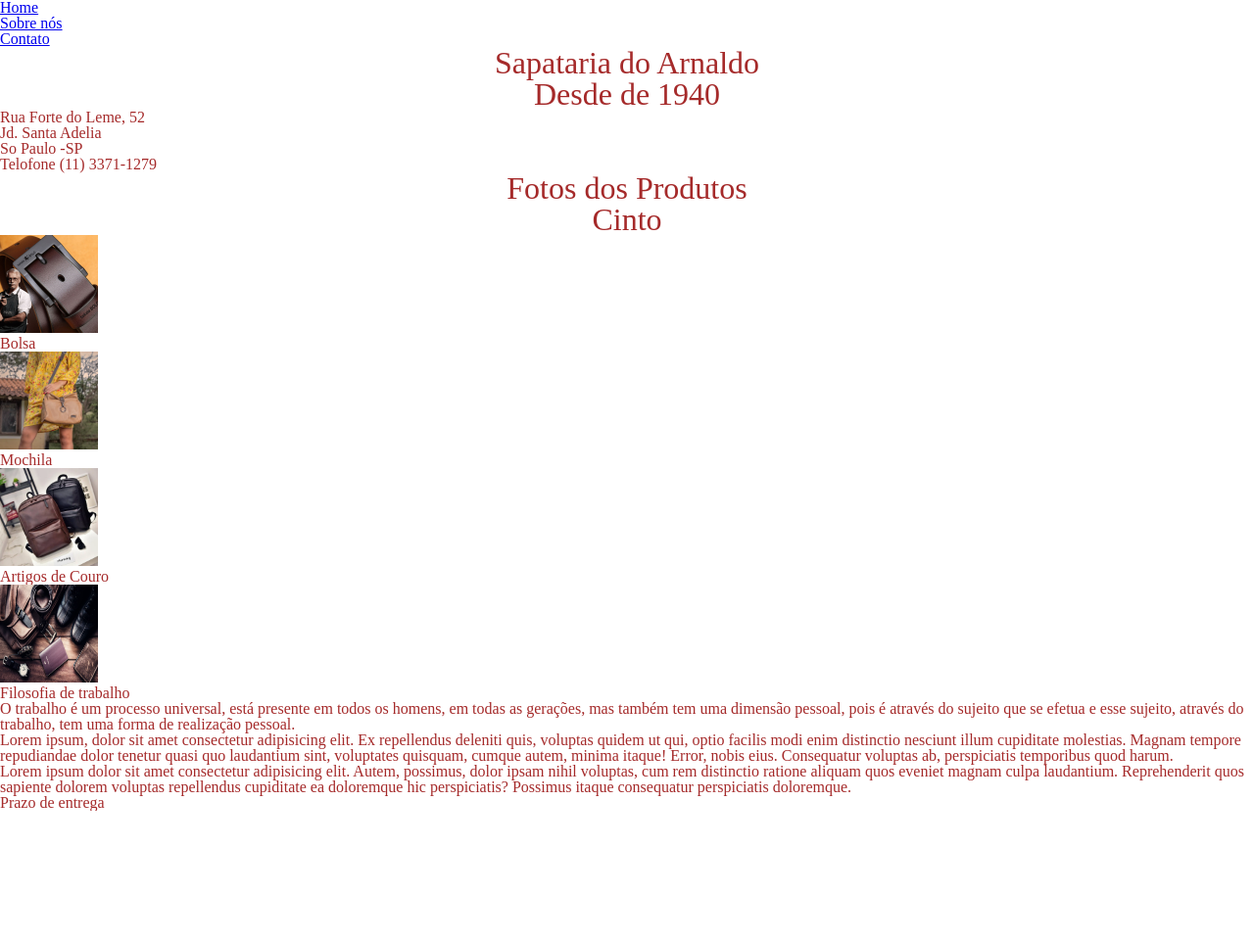
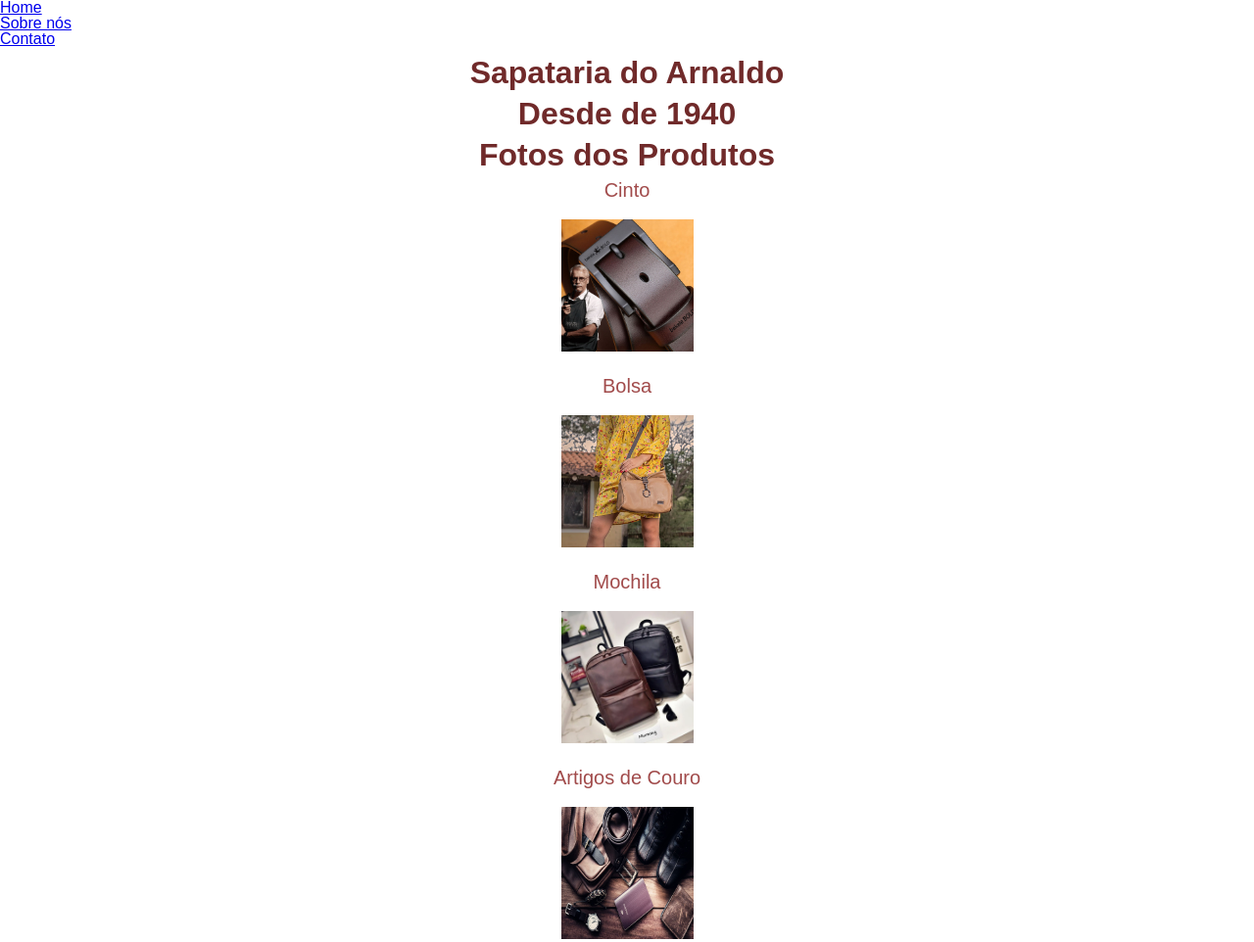
Before and after one commit to rafael-evann/Sapataria, a plain HTML site: page index.html in a window 1280 px wide. Shown: the top 962 px of the page at 98% size. Before the commit the page ends 828 px from the top, so only its background shows below. Drawn offline with Linux system fonts and the light colour scheme; a web font is replaced by a local one.

Commit message:
adicionando CSS

```diff
--- a/index.html
+++ b/index.html
@@ -19,28 +19,29 @@
       <h1 class="titulo">Sapataria do Arnaldo</h1>
       <h2 class="subtitulo" >Desde de 1940</h2>
     </header>
-    <address>
-      <p>Rua Forte do Leme, 52</p>
-      <p>Jd. Santa Adelia</p>
-      <p>So Paulo -SP</p>
-      <p>Telofone (11) 3371-1279</p>
-    </address>
     <article>
       <h1 class="titulo">Fotos dos Produtos</h1>
-      <h2 class="titulo">Cinto</h2>
-      <h2><img src="/Imagens/cinto.png" alt="Bolsa" width="100" height="100"></h>
-      <h2>Bolsa</h2>
-      <h2><img src="/Imagens/bolsa.png" alt="Bolsa" width="100" height="100"></h2>
-      <h2>Mochila</h2>
-      <h2><img src="/Imagens/mochila.png" alt="Bolsa" width="100" height="100"></h2>
-      <h2>Artigos de Couro</h2>
-      <h2><img src="/Imagens/artgosdecouro.png" alt="Bolsa" width="100" height="100"></h2>
+      <h2 class="nomeprod">Cinto</h2>
+      <h2 class="imagensprod"><img src="/Imagens/cinto.png" alt="Bolsa" width="135" height="135"></h>
+      <h2 class="nomeprod">Bolsa</h2>
+      <h2 class="imagensprod"><img src="/Imagens/bolsa.png" alt="Bolsa" width="135" height="135"></h2>
+      <h2 class="nomeprod">Mochila</h2>
+      <h2 class="imagensprod"><img src="/Imagens/mochila.png" alt="Bolsa" width="135" height="135"></h2>
+      <h2 class="nomeprod">Artigos de Couro</h2>
+      <h2 class="imagensprod"><img src="/Imagens/artgosdecouro.png" alt="Bolsa" width="135" height="135"></h2>
 
-      <h1>Filosofia de trabalho</h1>
-      <p>O trabalho é um processo universal, está presente em todos os homens, em todas as gerações, mas também tem uma dimensão pessoal, pois é através do sujeito que se efetua e esse sujeito, através do trabalho, tem uma forma de realização pessoal.</p>
+      <h1 class = "titulo">Filosofia de trabalho</h1>
+      <p class="">O trabalho é um processo universal, está presente em todos os homens, em todas as gerações, mas também tem uma dimensão pessoal, pois é através do sujeito que se efetua e esse sujeito, através do trabalho, tem uma forma de realização pessoal.</p>
       <p>Lorem ipsum, dolor sit amet consectetur adipisicing elit. Ex repellendus deleniti quis, voluptas quidem ut qui, optio facilis modi enim distinctio nesciunt illum cupiditate molestias. Magnam tempore repudiandae dolor tenetur quasi quo laudantium sint, voluptates quisquam, cumque autem, minima itaque! Error, nobis eius. Consequatur voluptas ab, perspiciatis temporibus quod harum.</p>
       <p>Lorem ipsum dolor sit amet consectetur adipisicing elit. Autem, possimus, dolor ipsam nihil voluptas, cum rem distinctio ratione aliquam quos eveniet magnam culpa laudantium. Reprehenderit quos sapiente dolorem voluptas repellendus cupiditate ea doloremque hic perspiciatis? Possimus itaque consequatur perspiciatis doloremque.</p>
       <p>Prazo de entrega</p>
     </article>
+
+    <address></address>
+       <p>Jd. Santa Adelia</p>
+       <p>Sao Paulo -SP</p>
+       <p>Rua forte do Leme</p>
+       <p>Telofone (11) 3371-1279</p>
+    </address>
 </body>
 </html>
--- a/style.css
+++ b/style.css
@@ -1,11 +1,34 @@
+
+@import url('https://fonts.googleapis.com/css2?family=Alkatra:wght@500&display=swap');
 body {
-  color: brown;
+  font-family:Raleway, sans-serif;
+  color: rgb(161, 75, 75);
 }
 .titulo {
+  margin: 10px 10px 10px 10px;
   text-align: center;
   font-size: 24pt;
+  font-weight: 700;
+  color: rgb(112, 42, 42);
 }
 .subtitulo{
+  margin: 10px 10px 10px 10px;
   text-align: center;
   font-size: 24pt;
+  font-weight: 700;
+  color: rgb(112, 42, 42);
 }
+.tituloArtigo{
+  font-size:pt;
+}
+.imagensprod{
+  margin: 20px 20px 20px 20px;
+  text-align: center;
+  font-size: 24pt;
+
+}
+.nomeprod{
+
+  text-align: center;
+  font-size: 15pt;
+}
```
Also changed, not shown: sobre-nos.html (+1 -1 lines).
